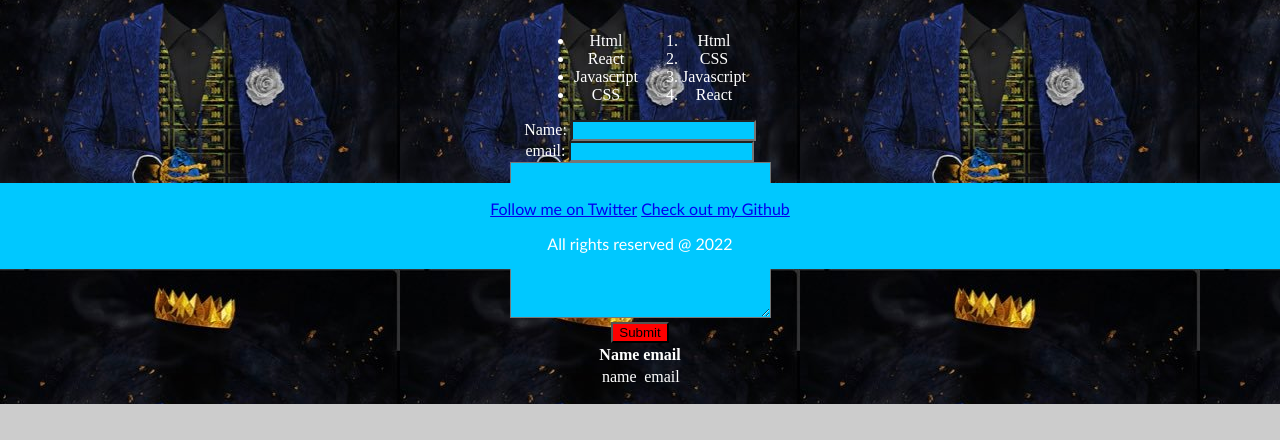
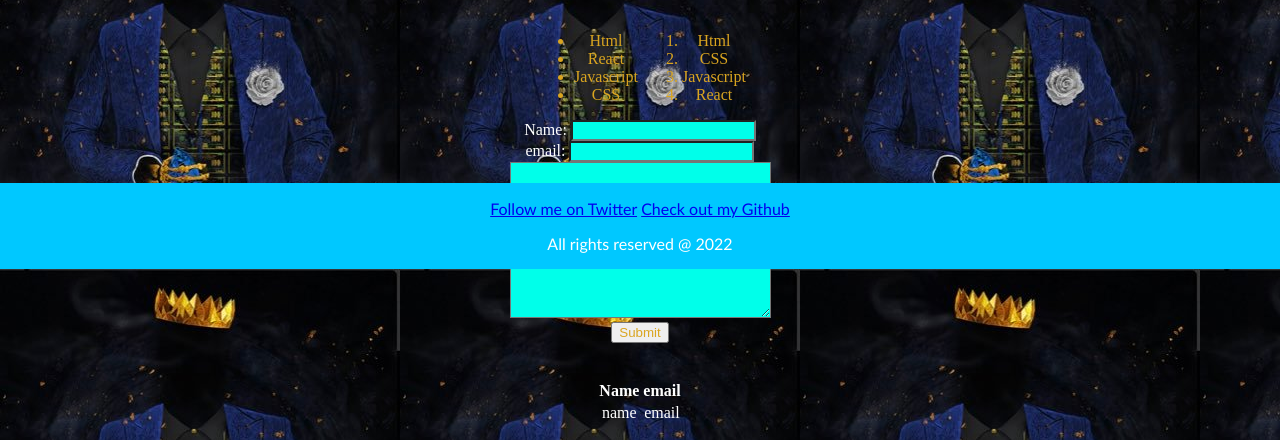
Before and after one commit to JIGC1/First-Website, a plain HTML site: page index.html in a window 1280 px wide. Shown: the part 531-971 px from the top of the page. Before the commit the page ends 935 px from the top, so only its background shows below. Drawn offline with Linux system fonts and the light colour scheme.

Commit message:
moved all form under one div

```diff
--- a/index.html
+++ b/index.html
@@ -47,20 +47,19 @@
             <div>
                 <label for="theinput">Name:</label>
             <input type="text" name="name" id="theinput">
-            </div>
 
-            <div>
+            <br>
                 <label for="theinput">email:</label>
             <input type="email" name="name" id="theinput">
-            </div>
 
-            <div>
+            <br>
                 <textarea name="message" id="message" cols="30" rows="10"></textarea>
-            </div>
 
-            <div>
+            <br>
                 <input type="submit">
             </div>
+            <br>
+            <br>
 
 
         <!--Table-->
--- a/styles.css
+++ b/styles.css
@@ -42,11 +42,11 @@ div {
   }
 
   ul{
-      display: inline-block; text-align: center;
+      display: inline-block; text-align: center; color: goldenrod;
   }
 
   ol{
-    display: inline-block; text-align: center;
+    display: inline-block; text-align: center; color: goldenrod;
 }
 
 
@@ -66,21 +66,20 @@ div {
   }
 
   input[type=text] {
-    background-color: rgb(0, 200, 255);
+    background-color: rgb(0, 255, 234);
     color: black;
   }
 
   input[type=email] {
-    background-color: rgb(0, 200, 255);
+    background-color: rgb(0, 255, 234);
     color: black;
   }
 
   input[type=submit] {
-    background-color: red;
-    color: black;
+    color: goldenrod;
   }
 
   textarea{
-        background-color: rgb(0, 200, 255);
+        background-color: rgb(0, 255, 234);
         color: black;
   }
```
